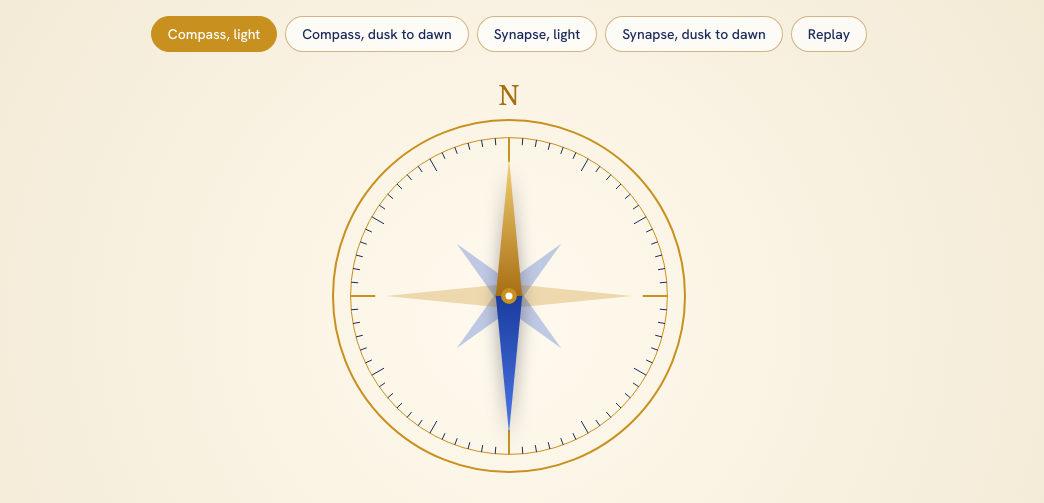
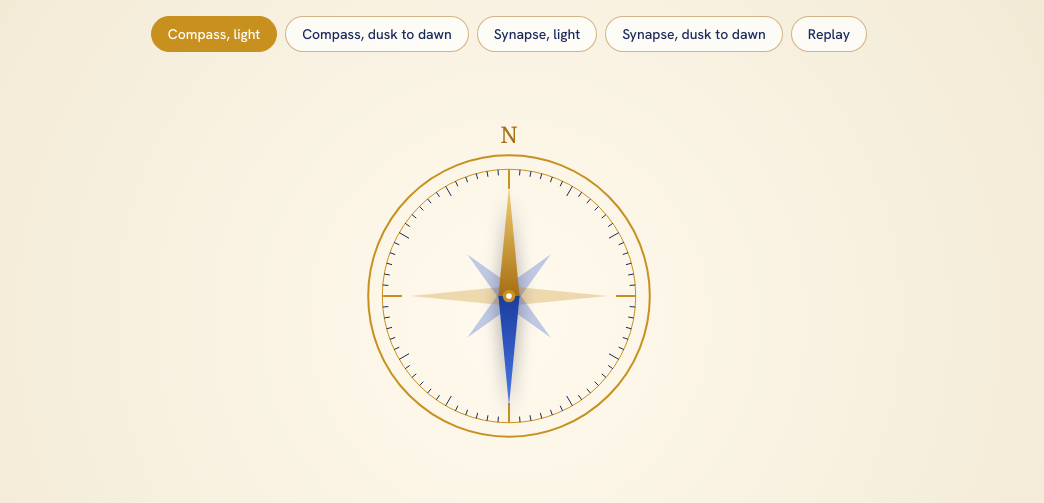
Before and after one commit to Redredruby/pivot-book, a plain HTML site: page test-compass.html in a window 1280 px wide. Shown: the top 503 px of the page, without its empty margins (131-1175 px from the left). Drawn offline with Linux system fonts and the light colour scheme; animation ran at ten frames a second.

Commit message:
Compass 20% smaller

```diff
--- a/test-compass.html
+++ b/test-compass.html
@@ -29,7 +29,7 @@ function bg(t){var k=light(t),g=ctx.createRadialGradient(W/2,H*0.4,0,W/2,H*0.4,M
 function glow(x,y,r,a){var g=ctx.createRadialGradient(x,y,0,x,y,r);g.addColorStop(0,'rgba(255,236,170,'+a+')');g.addColorStop(.35,'rgba(232,170,50,'+(a*.5)+')');g.addColorStop(1,'rgba(232,170,50,0)');ctx.fillStyle=g;ctx.beginPath();ctx.arc(x,y,r,0,6.2832);ctx.fill();}
 /* Compass: the needle rests pointing at five o'clock, then slowly sweeps clockwise all the way round to twelve, true north. As it arrives, the tiny centre of the gold pin turns bright white. */
 function compass(t){
- var cx=W/2,cy=H*0.37,R=Math.min(W,H)*0.22,k=light(t),i,a;
+ var cx=W/2,cy=H*0.37,R=Math.min(W,H)*0.176,k=light(t),i,a;
  bg(t);
  var ink=mixc([200,210,240],[26,42,92],k);
  ctx.strokeStyle='#C8901F';ctx.lineWidth=2;ctx.beginPath();ctx.arc(cx,cy,R,0,6.2832);ctx.stroke();
```
